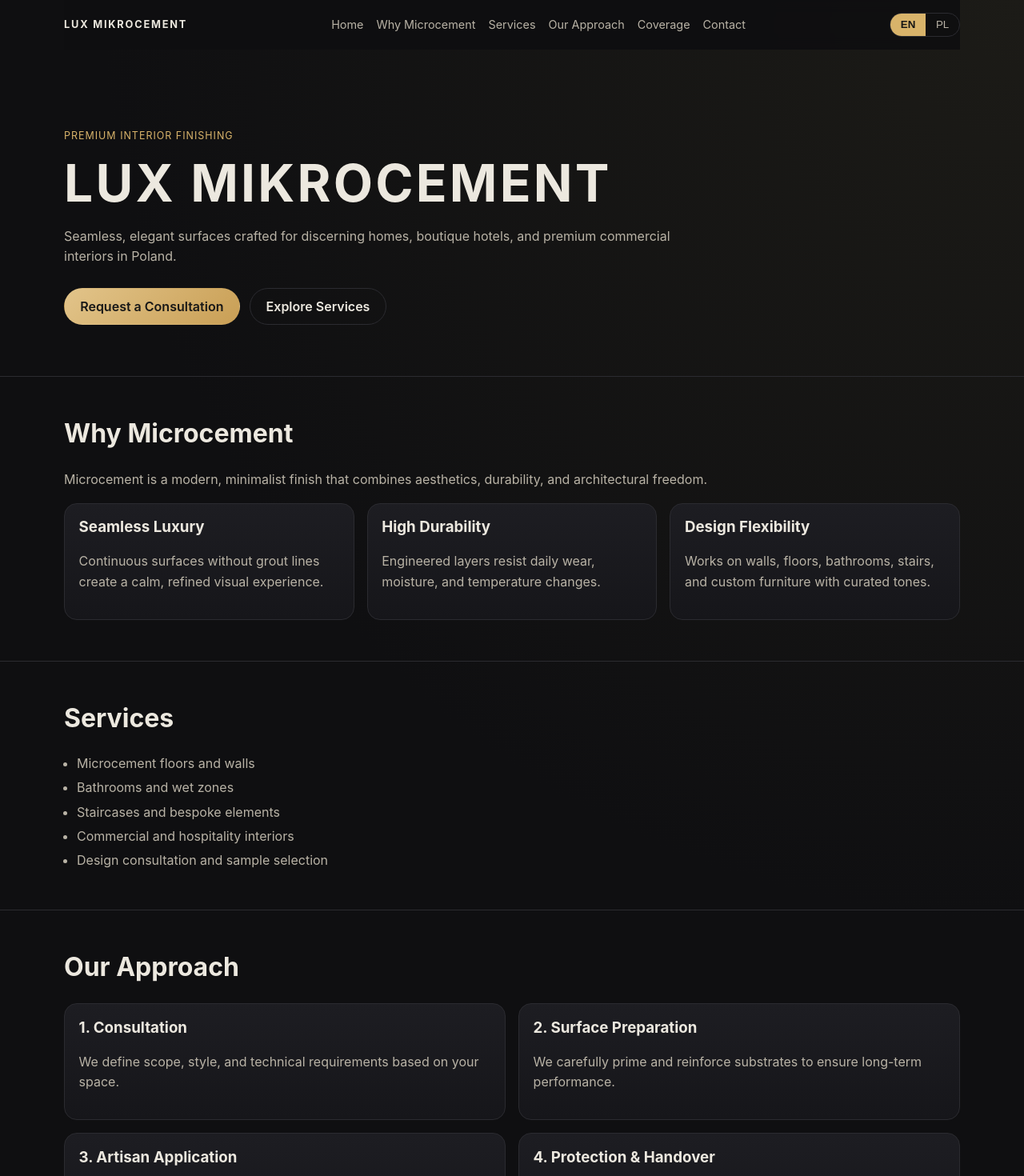
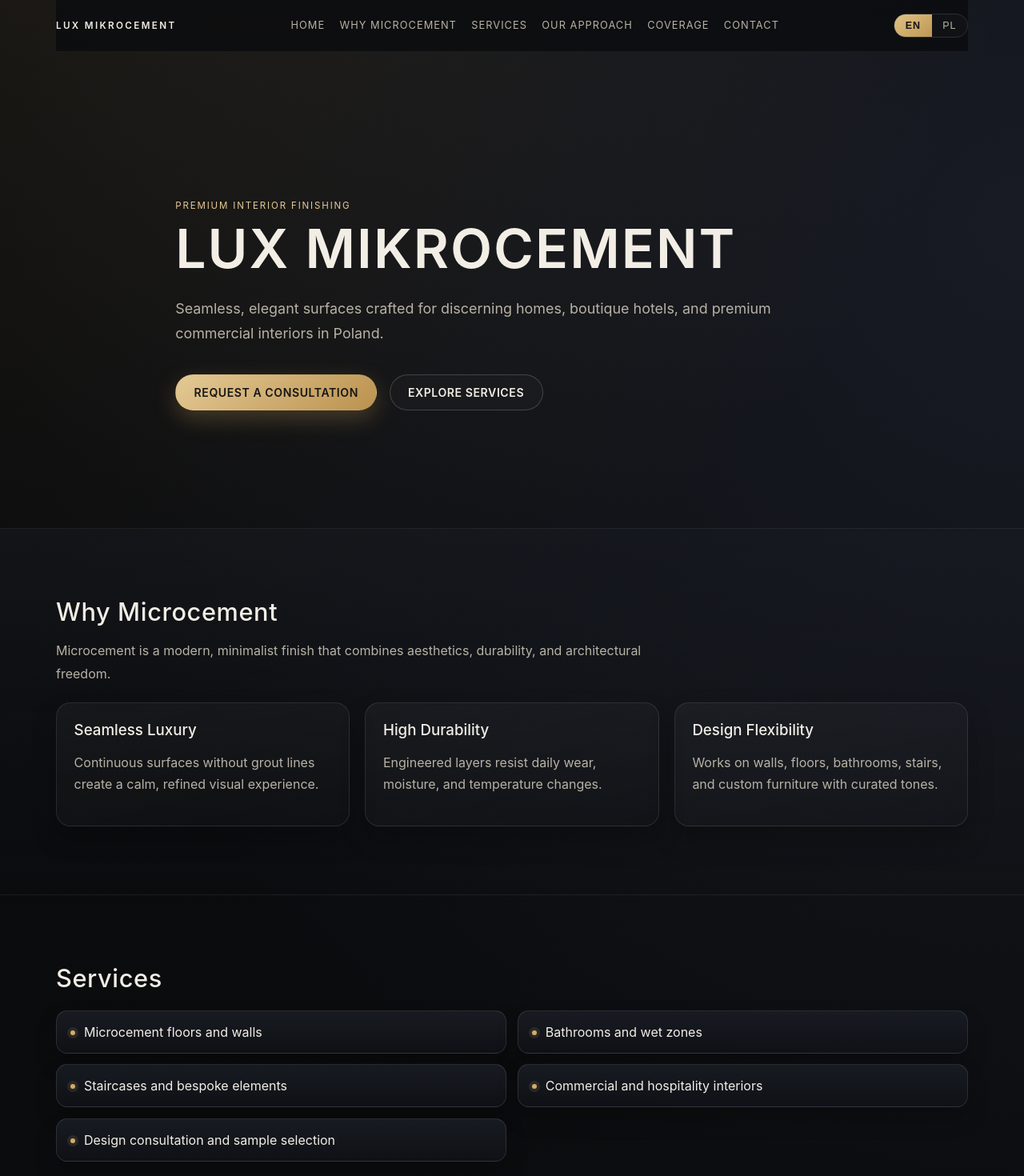
Before and after one commit to VitaliySkochko/mikrocement, a React (Vite) app: page / in a window 1280 px wide. Shown: the top 1470 px of the page at 80% size. Built offline with nearby package versions, Linux system fonts and the light colour scheme.

Commit message:
Refine landing page with premium architectural visual design

```diff
--- a/src/styles.css
+++ b/src/styles.css
@@ -1,10 +1,14 @@
 :root {
-  --bg: #0f0f11;
-  --panel: #18181c;
-  --text: #ece8df;
-  --muted: #b9b3a6;
-  --gold: #d8b36a;
-  --line: #2b2b30;
+  --bg: #0b0c0e;
+  --bg-elev: #111317;
+  --panel: #15181d;
+  --panel-soft: #191d24;
+  --text: #f2eee6;
+  --muted: #b8b2a5;
+  --gold: #d0ad6a;
+  --gold-soft: #e4c994;
+  --line: #2a2f38;
+  --shadow-soft: 0 22px 55px rgba(0, 0, 0, 0.3);
 }
 
 * {
@@ -16,13 +20,21 @@ body,
 #root {
   margin: 0;
   min-height: 100%;
-  font-family: Inter, Avenir, Helvetica, Arial, sans-serif;
-  background: radial-gradient(circle at top right, #1c1b17 0%, var(--bg) 45%);
+  font-family: 'Inter', 'Avenir Next', 'Helvetica Neue', Arial, sans-serif;
+  background:
+    radial-gradient(circle at 12% -10%, rgba(208, 173, 106, 0.12) 0%, transparent 35%),
+    radial-gradient(circle at 100% 10%, rgba(95, 112, 156, 0.16) 0%, transparent 45%),
+    linear-gradient(160deg, #090a0c 0%, var(--bg) 48%, #0c0f13 100%);
   color: var(--text);
 }
 
+.app {
+  position: relative;
+  overflow: clip;
+}
+
 .container {
-  width: min(1120px, 92vw);
+  width: min(1140px, 92vw);
   margin: 0 auto;
 }
 
@@ -34,20 +46,22 @@ body,
   gap: 1rem;
   align-items: center;
   justify-content: space-between;
-  padding: 1rem 0;
-  background: rgba(15, 15, 17, 0.92);
-  backdrop-filter: blur(8px);
+  padding: 1.05rem 0;
+  background: rgba(10, 11, 14, 0.76);
+  backdrop-filter: blur(10px);
+  border-bottom: 1px solid rgba(255, 255, 255, 0.06);
 }
 
 .brand {
-  letter-spacing: 0.14em;
-  font-size: 0.8rem;
-  font-weight: 700;
+  letter-spacing: 0.2em;
+  font-size: 0.73rem;
+  font-weight: 600;
+  white-space: nowrap;
 }
 
 .nav {
   display: flex;
-  gap: 1rem;
+  gap: 1.15rem;
   flex-wrap: wrap;
   justify-content: center;
 }
@@ -55,11 +69,14 @@ body,
 .nav a {
   color: var(--muted);
   text-decoration: none;
-  font-size: 0.9rem;
+  font-size: 0.8rem;
+  letter-spacing: 0.08em;
+  text-transform: uppercase;
+  transition: color 220ms ease;
 }
 
 .nav a:hover {
-  color: var(--text);
+  color: var(--gold-soft);
 }
 
 .language-switcher {
@@ -67,91 +84,147 @@ body,
   border: 1px solid var(--line);
   border-radius: 999px;
   overflow: hidden;
+  background: rgba(255, 255, 255, 0.02);
 }
 
 .lang-btn {
   border: 0;
   background: transparent;
   color: var(--muted);
-  padding: 0.4rem 0.8rem;
+  padding: 0.45rem 0.85rem;
   cursor: pointer;
+  font-size: 0.78rem;
+  letter-spacing: 0.08em;
 }
 
 .lang-btn.active {
-  background: var(--gold);
-  color: #141414;
+  background: linear-gradient(140deg, #e0c386, #bf9653);
+  color: #111;
   font-weight: 700;
 }
 
 .hero {
-  padding: 5.5rem 0 4rem;
+  position: relative;
+  padding: 8.25rem 0 7rem;
+}
+
+.hero::before {
+  content: '';
+  position: absolute;
+  inset: 5% 6% auto;
+  height: min(620px, 72vh);
+  border-radius: 32px;
+  background:
+    linear-gradient(130deg, rgba(255, 255, 255, 0.04), rgba(255, 255, 255, 0) 48%),
+    linear-gradient(165deg, rgba(208, 173, 106, 0.17), transparent 60%),
+    linear-gradient(180deg, #10131a, #0d0f13);
+  border: 1px solid rgba(255, 255, 255, 0.08);
+  box-shadow: var(--shadow-soft);
+  z-index: -1;
+}
+
+.hero-content {
+  max-width: 880px;
+  padding: 2.6rem 1.2rem 2.2rem;
 }
 
 .badge {
-  color: var(--gold);
+  color: var(--gold-soft);
   text-transform: uppercase;
-  letter-spacing: 0.08em;
-  font-size: 0.78rem;
+  letter-spacing: 0.16em;
+  font-size: 0.72rem;
+  margin-bottom: 0.7rem;
 }
 
 h1 {
-  font-size: clamp(2rem, 5vw, 4.1rem);
-  margin: 0.3rem 0 1rem;
-  letter-spacing: 0.05em;
+  font-size: clamp(2.5rem, 5.3vw, 5rem);
+  margin: 0;
+  line-height: 1.04;
+  letter-spacing: 0.03em;
+  font-weight: 560;
+  text-wrap: balance;
 }
 
 .hero-subtitle {
   max-width: 760px;
   color: var(--muted);
-  line-height: 1.6;
+  line-height: 1.75;
+  font-size: clamp(1rem, 1.4vw, 1.15rem);
+  margin-top: 1.5rem;
 }
 
 .hero-cta {
   display: flex;
-  gap: 0.8rem;
+  gap: 0.95rem;
   flex-wrap: wrap;
-  margin-top: 1.6rem;
+  margin-top: 2.2rem;
 }
 
 .btn {
   display: inline-block;
   text-decoration: none;
   border-radius: 999px;
-  padding: 0.75rem 1.2rem;
+  padding: 0.82rem 1.4rem;
   border: 1px solid transparent;
   font-weight: 600;
+  letter-spacing: 0.04em;
+  font-size: 0.88rem;
+  text-transform: uppercase;
+  transition: transform 260ms ease, box-shadow 260ms ease, border-color 260ms ease, background 260ms ease;
+}
+
+.btn:hover {
+  transform: translateY(-2px);
 }
 
 .btn-primary {
-  background: linear-gradient(135deg, #e2c48a 0%, #c99f55 100%);
-  color: #171717;
+  background: linear-gradient(140deg, #e4c994, #bb924f);
+  color: #151515;
+  box-shadow: 0 10px 28px rgba(204, 160, 88, 0.28);
+}
+
+.btn-primary:hover {
+  box-shadow: 0 14px 34px rgba(204, 160, 88, 0.38);
 }
 
 .btn-ghost {
   color: var(--text);
-  border-color: var(--line);
+  border-color: rgba(255, 255, 255, 0.18);
+  background: rgba(255, 255, 255, 0.02);
+}
+
+.btn-ghost:hover {
+  border-color: rgba(208, 173, 106, 0.58);
+  background: rgba(208, 173, 106, 0.1);
 }
 
 .section {
-  padding: 3.2rem 0;
-  border-top: 1px solid var(--line);
+  padding: 5.3rem 0;
+  border-top: 1px solid rgba(255, 255, 255, 0.07);
+}
+
+.section:nth-of-type(even) {
+  background: linear-gradient(180deg, rgba(24, 28, 35, 0.45) 0%, rgba(11, 12, 15, 0) 100%);
 }
 
 .section h2 {
   margin-top: 0;
-  font-size: clamp(1.3rem, 2.5vw, 2rem);
+  margin-bottom: 0.4rem;
+  font-size: clamp(1.45rem, 2.4vw, 2.2rem);
+  letter-spacing: 0.02em;
+  font-weight: 520;
 }
 
 .section-intro {
   color: var(--muted);
-  max-width: 820px;
-  line-height: 1.6;
+  max-width: 780px;
+  line-height: 1.8;
 }
 
 .grid {
   display: grid;
-  gap: 1rem;
-  margin-top: 1rem;
+  gap: 1.2rem;
+  margin-top: 1.35rem;
 }
 
 .grid-3 {
@@ -163,34 +236,86 @@ h1 {
 }
 
 .card {
-  background: linear-gradient(180deg, #1d1d22, #16161a);
-  border: 1px solid var(--line);
-  border-radius: 16px;
-  padding: 1.1rem;
+  position: relative;
+  background: linear-gradient(165deg, rgba(255, 255, 255, 0.04), rgba(255, 255, 255, 0.01));
+  border: 1px solid rgba(255, 255, 255, 0.1);
+  border-radius: 18px;
+  padding: 1.35rem;
+  box-shadow: 0 16px 32px rgba(0, 0, 0, 0.24);
+  transition: transform 260ms ease, box-shadow 260ms ease, border-color 260ms ease;
+}
+
+.card::after {
+  content: '';
+  position: absolute;
+  inset: 0;
+  border-radius: inherit;
+  border: 1px solid transparent;
+  pointer-events: none;
+  transition: border-color 260ms ease;
+}
+
+.card:hover {
+  transform: translateY(-4px);
+  box-shadow: 0 22px 42px rgba(0, 0, 0, 0.32);
+  border-color: rgba(208, 173, 106, 0.25);
+}
+
+.card:hover::after {
+  border-color: rgba(208, 173, 106, 0.3);
 }
 
 .card h3 {
   margin-top: 0;
+  margin-bottom: 0.6rem;
+  font-weight: 520;
 }
 
 .card p {
   color: var(--muted);
-  line-height: 1.6;
+  line-height: 1.72;
 }
 
 .service-list {
-  margin: 1rem 0 0;
-  padding-left: 1rem;
+  list-style: none;
+  margin: 1.35rem 0 0;
+  padding: 0;
   display: grid;
-  gap: 0.65rem;
+  gap: 0.85rem;
+  grid-template-columns: repeat(2, minmax(0, 1fr));
 }
 
 .service-list li {
-  color: var(--muted);
+  color: var(--text);
+  border: 1px solid rgba(255, 255, 255, 0.11);
+  background: linear-gradient(180deg, rgba(25, 29, 36, 0.9), rgba(16, 18, 23, 0.86));
+  padding: 1rem 1.05rem;
+  border-radius: 14px;
+  box-shadow: 0 14px 28px rgba(0, 0, 0, 0.2);
+  transition: transform 220ms ease, border-color 220ms ease;
+}
+
+.service-list li::before {
+  content: '';
+  width: 6px;
+  height: 6px;
+  border-radius: 50%;
+  display: inline-block;
+  margin-right: 0.7rem;
+  margin-bottom: 0.12rem;
+  background: var(--gold);
+  box-shadow: 0 0 0 4px rgba(208, 173, 106, 0.12);
+}
+
+.service-list li:hover {
+  transform: translateY(-2px);
+  border-color: rgba(208, 173, 106, 0.4);
 }
 
 .section-highlight {
-  background: linear-gradient(180deg, #151517, #111214);
+  background:
+    radial-gradient(circle at 10% 0, rgba(208, 173, 106, 0.12) 0, transparent 35%),
+    linear-gradient(180deg, #141820, #0f1217);
 }
 
 .contact-cta {
@@ -203,24 +328,40 @@ h1 {
 }
 
 .footer {
-  border-top: 1px solid var(--line);
-  padding: 1.1rem 0 2rem;
+  border-top: 1px solid rgba(255, 255, 255, 0.08);
+  padding: 1.2rem 0 2rem;
 }
 
 .footer p {
-  color: #8e8e95;
-  font-size: 0.9rem;
+  color: #8d9098;
+  font-size: 0.87rem;
 }
 
-@media (max-width: 900px) {
+@media (max-width: 980px) {
   .topbar {
     flex-wrap: wrap;
+    row-gap: 0.9rem;
   }
 
   .nav {
     order: 3;
     width: 100%;
     justify-content: flex-start;
+    column-gap: 0.85rem;
+    row-gap: 0.6rem;
+  }
+
+  .hero {
+    padding-top: 7.1rem;
+  }
+
+  .hero::before {
+    inset: 4% 4% auto;
+    border-radius: 24px;
+  }
+
+  .service-list {
+    grid-template-columns: 1fr;
   }
 
   .grid-3,
@@ -228,3 +369,39 @@ h1 {
     grid-template-columns: 1fr;
   }
 }
+
+@media (max-width: 640px) {
+  .container {
+    width: min(1140px, 94vw);
+  }
+
+  .hero {
+    padding: 6.7rem 0 5.2rem;
+  }
+
+  .hero-content {
+    padding: 1.2rem 0.3rem;
+  }
+
+  h1 {
+    letter-spacing: 0.015em;
+  }
+
+  .hero-subtitle {
+    line-height: 1.65;
+    margin-top: 1.2rem;
+  }
+
+  .hero-cta {
+    width: 100%;
+  }
+
+  .hero-cta .btn {
+    width: 100%;
+    text-align: center;
+  }
+
+  .section {
+    padding: 4.2rem 0;
+  }
+}
```
